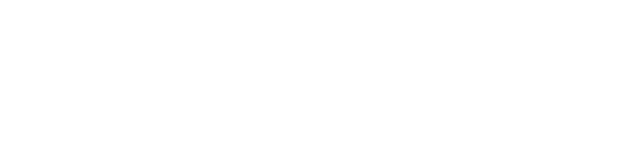
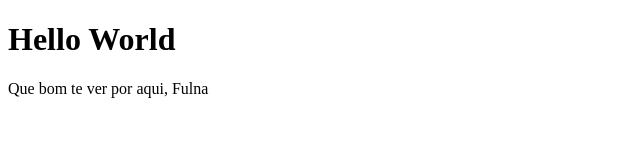
Before and after one commit to MrPalmaBR/HelloWordAlura, a plain HTML site: page index.html in a window 1280 px wide. Shown: the whole page, without its empty margins (0-640 px from the left). Drawn offline with Linux system fonts and the light colour scheme.

Commit message:
Criação do Header

```diff
--- a/index.html
+++ b/index.html
@@ -6,6 +6,17 @@
     <title>Hello World</title>
 </head>
 <body>
+    <header>
+        <h1>Hello World</h1>
+        <p>Que bom te ver por aqui, Fulna</p>
+    </header>
 
+    <section>
+
+    </section>
+
+    <footer>
+
+    </footer>
 </body>
 </html>
```
